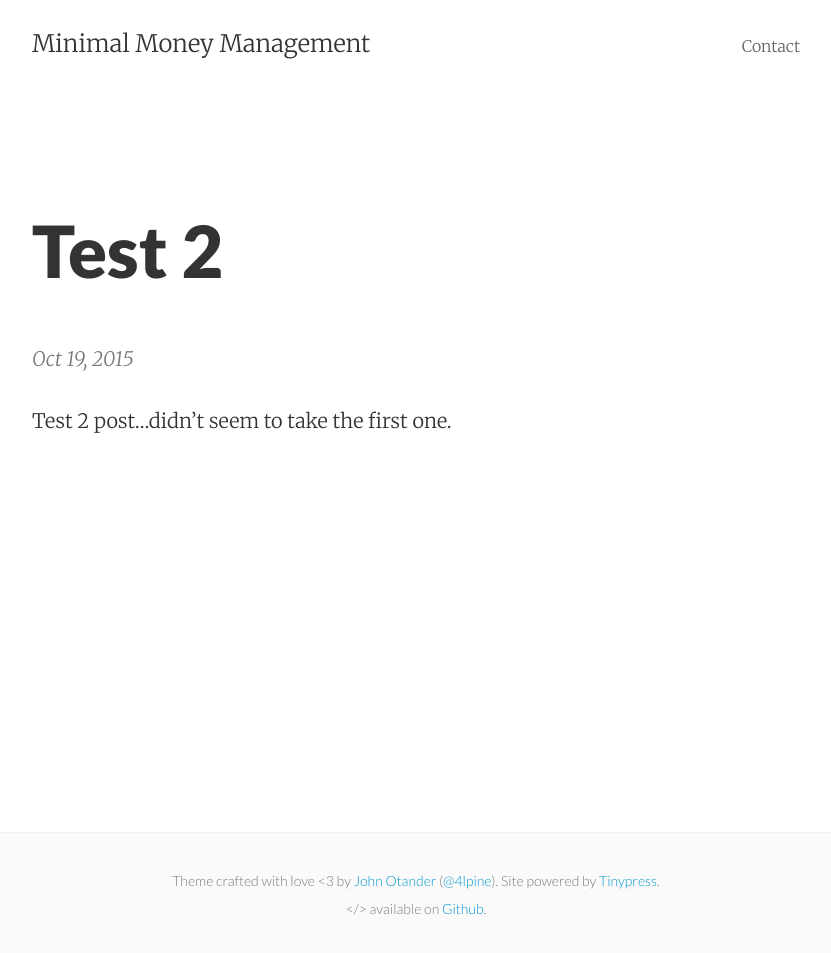
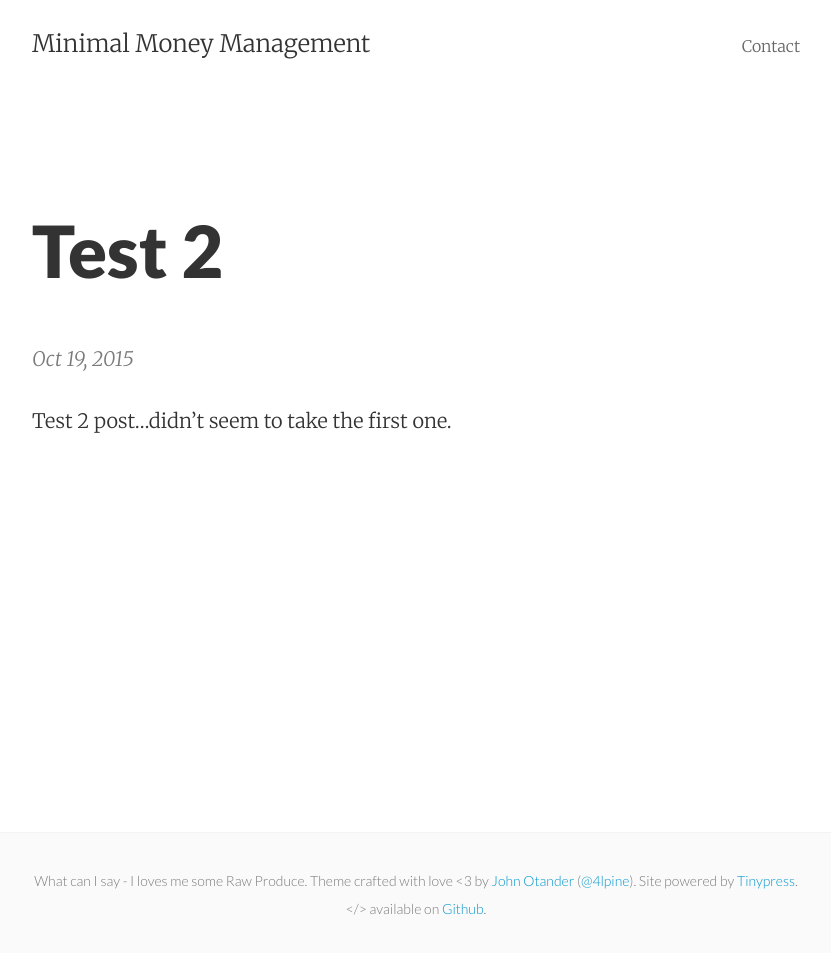
Before and after one commit to droskill/droskill.github.io, a Jekyll site: the page built from _posts/2015-10-19-test-2.markdown, in a window 1280 px wide. Shown: the whole page, without its empty margins (224-1055 px from the left). Built offline with Jekyll 4.4.1, drawn with Linux system fonts in a browser that asks for light colours.

Commit message:
Update footer.html

```diff
--- a/_includes/footer.html
+++ b/_includes/footer.html
@@ -2,6 +2,7 @@
   <div class="p2 wrap">
     <div class="measure mt1 center">
       <small>
+        What can I say - I loves me some Raw Produce.
         Theme crafted with love &lt;3 by <a href="http://johnotander.com">John Otander</a> (<a href="https://twitter.com/4lpine">@4lpine</a>). Site powered by <a href="https://tinypress.co/">Tinypress</a>.<br>
         &lt;/&gt; available on <a href="https://github.com/johnotander/pixyll.git">Github</a>.
       </small>
```
